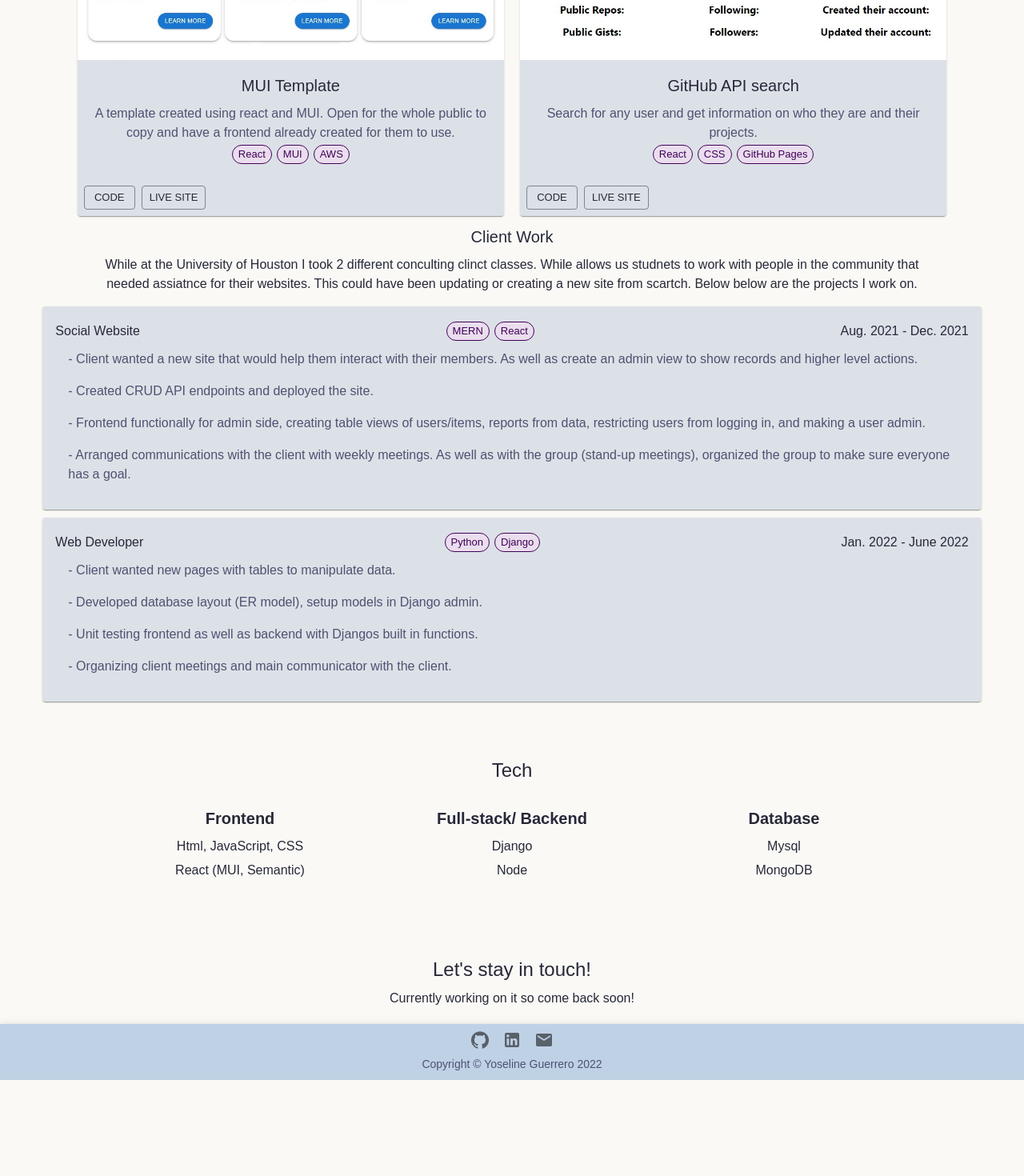
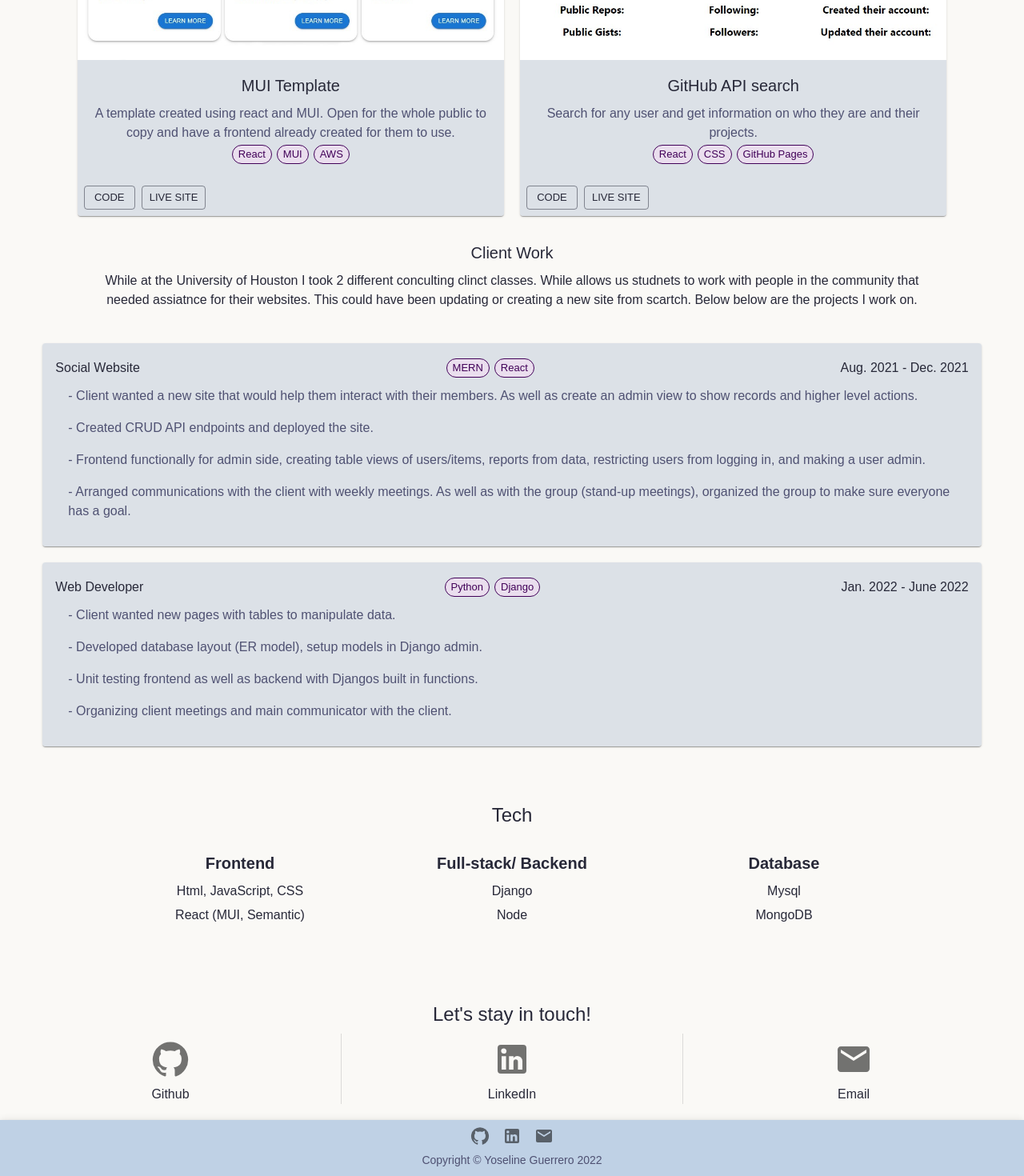
Before and after one commit to YoselineGuerrero/dev-portfolio, a React (Create React App) app: page /#/ in a window 1280 px wide. Shown: the part 1080-2550 px from the top of the page at 80% size. Before the commit the page ends 2430 px from the top, so only its background shows below. Built offline with nearby package versions, Linux system fonts and the light colour scheme.

Commit message:
added contact

```diff
--- a/src/components/repoCards.js
+++ b/src/components/repoCards.js
@@ -38,17 +38,17 @@ export default function RepoCards() {
         </Grid>
       ))}
       <Grid item xs={10}>
-        <Typography variant="h6" gutterBottom>
+        <Typography variant="h6" gutterBottom sx={{paddingTop:'1em'}}>
           Client Work
         </Typography>
-        <Typography variant="body1" gutterBottom>
+        <Typography variant="body1" gutterBottom sx={{paddingBottom:'1em'}}>
           While at the University of Houston I took 2 different conculting clinct classes. While allows us studnets
           to work with people in the community that needed assiatnce for their websites. This could have been
           updating or creating a new site from scartch. Below below are the projects I work on.
         </Typography>
       </Grid>
       {clientWork.map((work) => (
-        <Grid item xs={11} sx={{marginTop:'10px'}}>
+        <Grid item xs={11} sx={{marginTop:'20px'}} key={work.id}>
           <Card>
             <CardContent>
               <Stack direction="row" justifyContent="space-between" alignItems="center">
@@ -61,7 +61,7 @@ export default function RepoCards() {
                  <Typography>{work.date}</Typography>
               </Stack>
               {work.info.map((points) => (
-                <ListItem>
+                <ListItem key={points}>
                   <Typography variant="body1" color="text.secondary">- {points}</Typography>
                 </ListItem>
               ))}
--- a/src/data.js
+++ b/src/data.js
@@ -9,17 +9,20 @@ const socials = [
     id: '1',
     icon: GitHubIcon,
     title: 'Github',
-    url: 'https://github.com/YoselineGuerrero'
+    url: 'https://github.com/YoselineGuerrero',
+    description: ''
   }, {
     id: '2',
     icon: LinkedInIcon,
     title: 'LinkedIn',
-    url: 'https://www.linkedin.com/in/yoseline-guerrero-a78526175/'
+    url: 'https://www.linkedin.com/in/yoseline-guerrero-a78526175/',
+    description: ''
   }, {
     id: '3',
     icon: EmailIcon,
     title: 'Email',
-    url: 'mailto:yoselineguerrero2018@gmail.com?subject=Yoseline%20Guerrero%20Portfolio'
+    url: 'mailto:yguerrerocs@gmail.com?subject=Yoseline%20Guerrero%20Portfolio',
+    description: ''
   }
 ];
 
@@ -72,6 +75,7 @@ const techs = [
 
 const clientWork = [
   {
+    id: '1',
     title: 'Social Website',
     tech: ['MERN', 'React'],
     date: 'Aug. 2021 - Dec. 2021',
@@ -80,6 +84,7 @@ const clientWork = [
       'Frontend functionally for admin side, creating table views of users/items, reports from data, restricting users from logging in, and making a user admin.',
       'Arranged communications with the client with weekly meetings. As well as with the group (stand-up meetings), organized the group to make sure everyone has a goal.'],
   }, {
+    id: '2',
     title: 'Web Developer',
     tech: ['Python', 'Django'],
     date: 'Jan. 2022 - June 2022',
--- a/src/mainPage.js
+++ b/src/mainPage.js
@@ -19,6 +19,9 @@ import LightModeIcon from '@mui/icons-material/LightMode';
 import DarkModeIcon from '@mui/icons-material/DarkMode';
 import TechCards from './components/techCards';
 import Education from './components/education';
+import {socials} from './data';
+import Stack from '@mui/material/Stack';
+import Divider from '@mui/material/Divider';
 
 export default function MainPage() {
   const [navMenu, setnavMenu] = useState(null);
@@ -124,11 +127,19 @@ export default function MainPage() {
           <Typography variant="h5" gutterBottom align='center' sx={{paddingTop: '70px'}}>
             Let's stay in touch!
           </Typography>
-            <Typography  variant="outline" gutterBottom align='center'>
-              Currently working on it so come back soon!
-            </Typography>
         </Grid>
       </Grid>
+      <Stack direction="row" divider={<Divider orientation="vertical" flexItem />} justifyContent="space-evenly">
+        {socials.map((socials) => (
+          <Stack key={socials.url} justifyContent="center" alignContent='center'>
+            <IconButton target="_blank" href={socials.url} sx={{ "&:hover": { backgroundColor: "background.default", color:'primary.main' } }}>
+              <socials.icon  sx={{ fontSize: '2em' }}/>
+            </IconButton>
+            <Typography align='center'>{socials.title}</Typography>
+            <Typography align='center'>{socials.description}</Typography>
+          </Stack>
+        ))}
+      </Stack>
       <Footer/>
     </div>
   );
```
Lines whose indentation alone changed are shown as unchanged.
